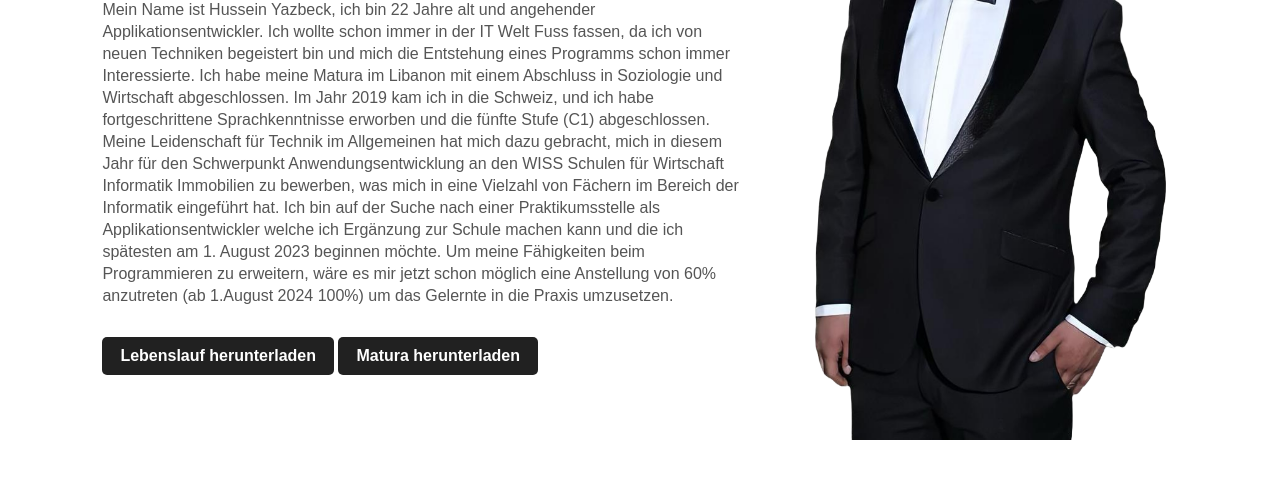
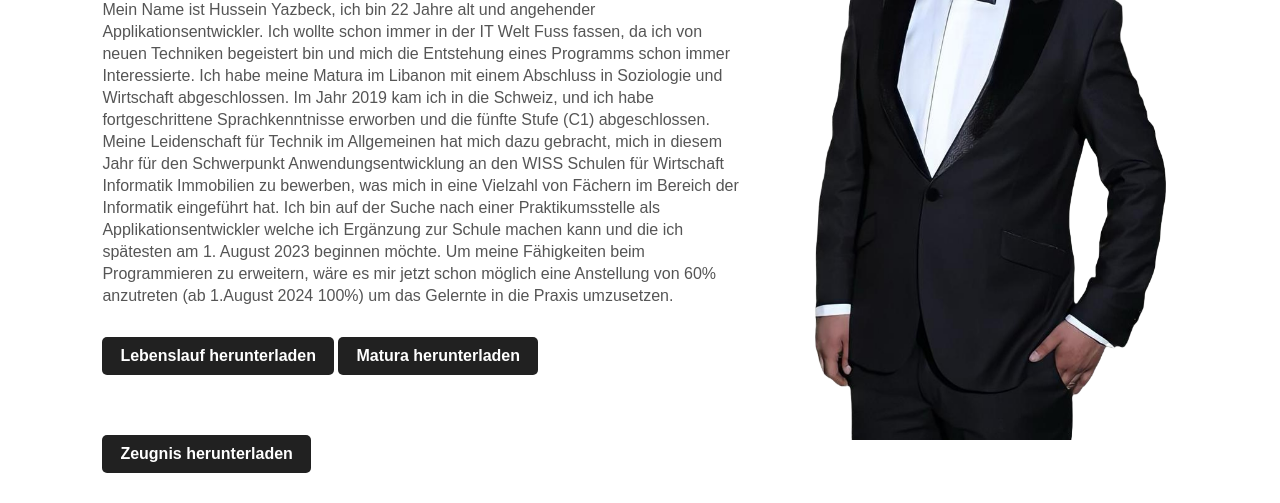
Before and after one commit to Hussein131/Husssein_Yazbeck_CH.githuh.io, a plain HTML site: page about.html in a window 1280 px wide. Shown: the part 360-863 px from the top of the page. Before the commit the page ends 800 px from the top, so only its background shows below. Drawn offline with Linux system fonts and the light colour scheme.

Commit message:
Update about.html

```diff
--- a/about.html
+++ b/about.html
@@ -25,6 +25,7 @@
             <p>Mein Name ist Hussein Yazbeck, ich bin 22 Jahre alt und angehender Applikationsentwickler. Ich wollte schon immer in der IT Welt Fuss fassen, da ich von neuen Techniken begeistert bin und mich die Entstehung eines Programms schon immer Interessierte.  Ich habe meine Matura im Libanon mit einem Abschluss in Soziologie und Wirtschaft abgeschlossen. Im Jahr 2019 kam ich in die Schweiz, und ich habe fortgeschrittene Sprachkenntnisse erworben und die fünfte Stufe (C1) abgeschlossen. Meine Leidenschaft für Technik im Allgemeinen hat mich dazu gebracht, mich in diesem Jahr für den Schwerpunkt Anwendungsentwicklung an den WISS Schulen für Wirtschaft Informatik Immobilien zu bewerben, was mich in eine Vielzahl von Fächern im Bereich der Informatik eingeführt hat.  Ich bin auf der Suche nach einer Praktikumsstelle als Applikationsentwickler welche ich Ergänzung zur Schule machen kann und die ich spätesten am 1. August 2023 beginnen möchte. Um meine Fähigkeiten beim Programmieren zu erweitern, wäre es mir jetzt schon möglich eine Anstellung von 60% anzutreten (ab 1.August 2024 100%) um das Gelernte in die Praxis umzusetzen.</p>
             <a href="CV_Hussein_Yazbeck (1).pdf" target="_blank">Lebenslauf herunterladen</a>
             <a href="Matura leb(1).pdf" target="_blank">Matura herunterladen</a>
+            <a href="Matura leb(1).pdf" target="_blank">Zeugnis herunterladen</a>
         </div>
         <div class="images">
 
```
